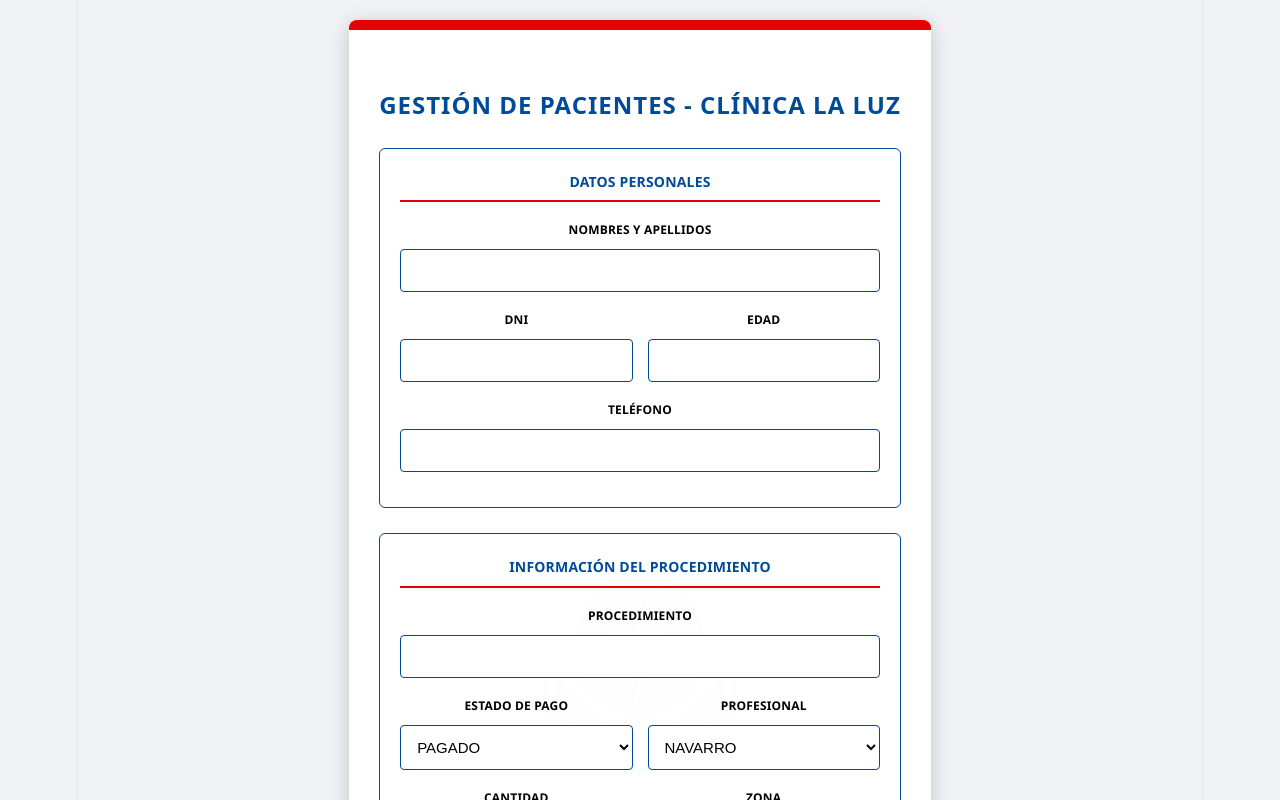
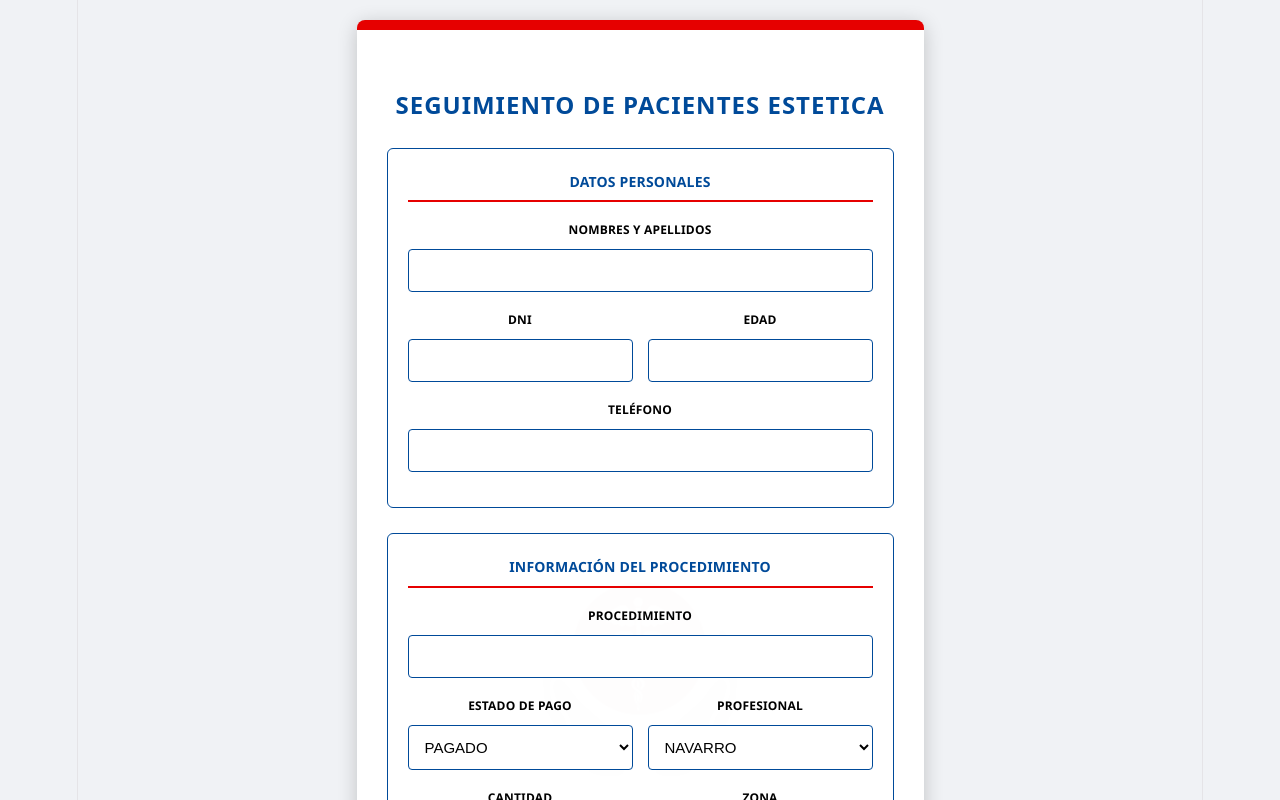
Before and after one commit to DAVIDHV4/sistema-estetica, a React (Vite) app: page / in a window 1280 px wide. Shown: the top 800 px of the page. Built offline with nearby package versions, Linux system fonts and the light colour scheme.

Commit message:
arreglado nombres

```diff
--- a/src/App.jsx
+++ b/src/App.jsx
@@ -54,7 +54,7 @@ function App() {
         </div>
       )}
 
-      <h1 className="title">GESTIÓN DE PACIENTES - CLÍNICA LA LUZ</h1>
+      <h1 className="title">SEGUIMIENTO DE PACIENTES ESTETICA</h1>
 
       <form onSubmit={handleSubmit}>
         <div className="form-section">
```
